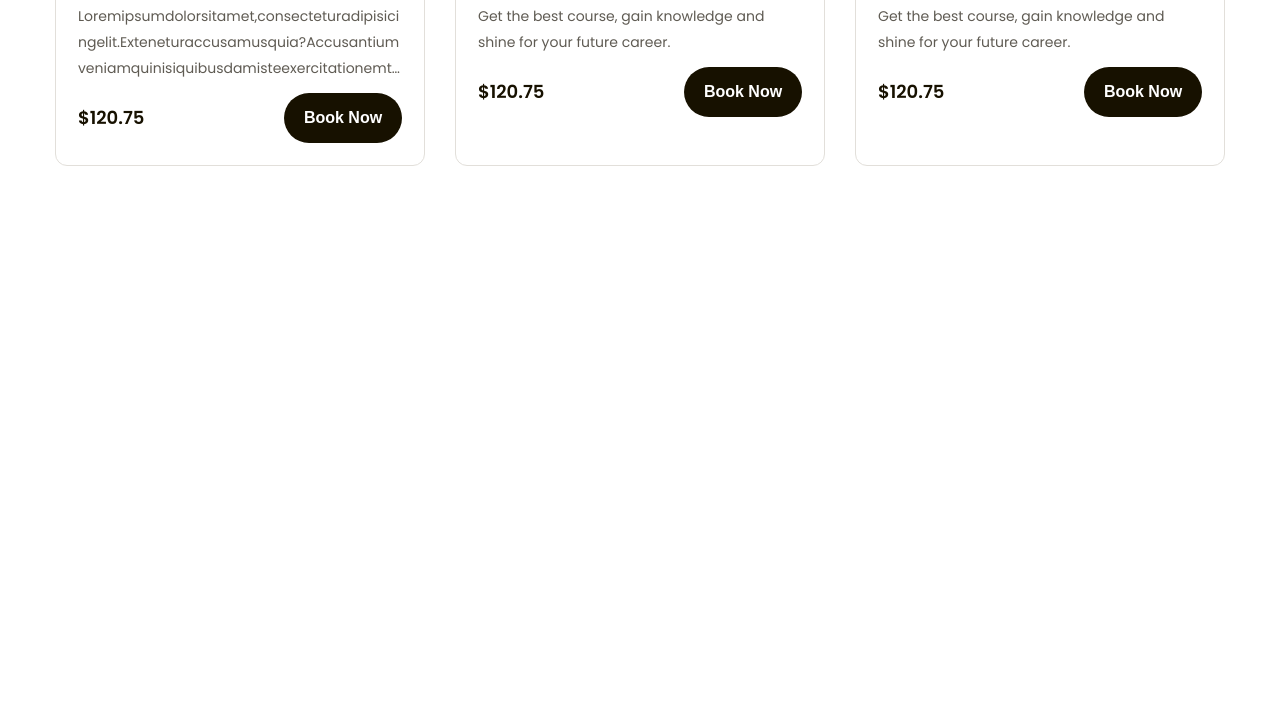
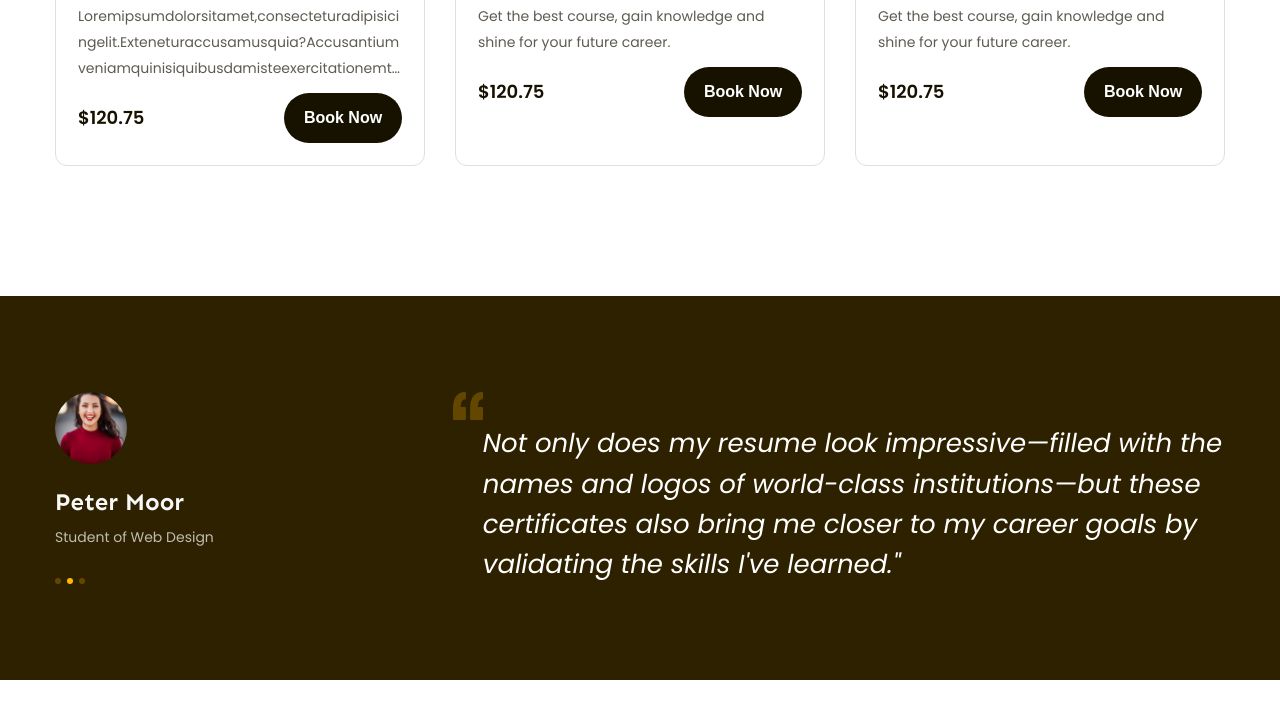
Before and after one commit to SonQuang90/Figma-to-HTML, a plain HTML site: page index.html in a window 1280 px wide. Shown: the part 1613-2331 px from the top of the page. Drawn offline with Linux system fonts and the light colour scheme.

Commit message:
P8: Code  phần Feedback

```diff
--- a/assets/css/style.css
+++ b/assets/css/style.css
@@ -415,3 +415,80 @@ a {
 .popular .course-item .btn-book:hover {
   background: var(--primary-color);
 }
+
+/* ================ FEED BACK ================== */
+
+.feed-back {
+  padding: 96px 0;
+  margin-top: 65px;
+  background-color: #2e2100;
+}
+.feed-back .main-content {
+  display: flex;
+  justify-content: space-between;
+}
+
+/* left */
+.feed-back .member-info .avatar {
+  width: 72px;
+  height: 72px;
+  object-fit: cover;
+  border-radius: 50%;
+}
+
+.feed-back .member-info .member-name {
+  margin-top: 18px;
+  color: #f7f7f7;
+  font-family: var(--font-heading);
+  font-size: 2.4rem;
+  font-weight: 700;
+  line-height: 1.42; /* 141.667% */
+}
+
+.feed-back .member-info .member-title {
+  margin-top: 4px;
+  color: #bfbcb2;
+  font-size: 1.4rem;
+  line-height: 1.86; /* 185.714% */
+}
+
+.feed-back .member-info .dots {
+  display: flex;
+  margin-top: 28px;
+  gap: 6px;
+}
+
+.feed-back .member-info .dot {
+  width: 6px;
+  height: 6px;
+  border-radius: 50%;
+  background: #634700;
+  cursor: pointer;
+}
+
+.feed-back .dot.active {
+  background: var(--primary-color);
+  cursor: default;
+}
+
+.feed-back .member-info .dot:hover {
+  background: var(--primary-color);
+}
+
+/* right */
+.feed-back .quote {
+  width: 66%;
+}
+
+.feed-back .quote .open-quote {
+  width: 30px;
+  height: 28px;
+}
+
+.feed-back .quote .quote-block {
+  color: #fff;
+  font-size: 2.6rem;
+  font-style: italic;
+  line-height: 1.54; /* 153.846% */
+  padding: 0 0 0 30px;
+}
--- a/index.html
+++ b/index.html
@@ -230,6 +230,29 @@ Rationemolestiasillumiurerepellatdebitisquaealiquamesseadametexpedita,perspiciat
                 </div>
             </div>
         </div>
+
+        <!-- feed back -->
+        <div class="feed-back">
+            <div class="main-content">
+                <!-- left block -->
+                <div class="member-info">
+                    <img src="./assets/img/member-avatar.jpg" alt="Peter Moor" class="avatar">
+                    <p class="member-name">Peter Moor</p>
+                    <p class="member-title">Student of Web Design</p>
+                    <div class="dots">
+                        <span class="dot"></span>
+                        <span class="dot active"></span>
+                        <span class="dot"></span>
+                    </div>
+                </div>
+                <!-- right block -->
+                <div class="quote">
+                    <img src="./assets/icon/Quote.svg" alt="" class="open-quote">
+                    <blockquote class="quote-block">Not only does my resume look impressive—filled with the names and logos of world-class institutions—but these certificates also bring me closer to my career goals by validating the skills I've learned." </blockquote>
+                </div>
+
+            </div>
+        </div>
     </div>
     </div>
 </body>
```
Also changed, not shown: assets/icon/Quote.svg (added), assets/img/member-avatar.jpg (added).
